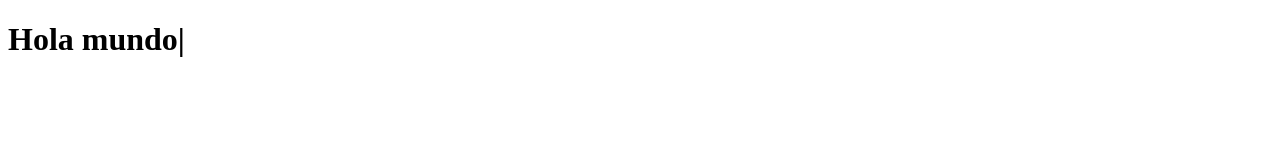
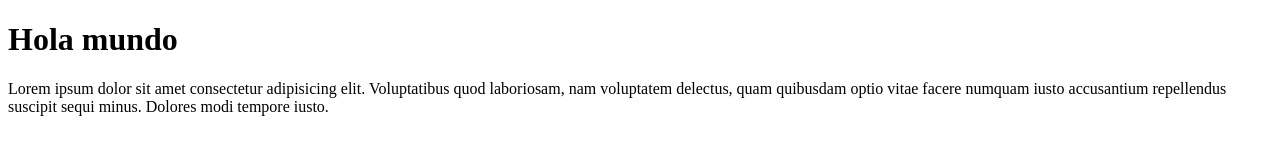
Before and after one commit to FrostedInf/FrostedInf.github.io, a plain HTML site: page index.html in a window 1280 px wide. Drawn offline with Linux system fonts and the light colour scheme.

Commit message:
feat -parrafo agregado

```diff
--- a/index.html
+++ b/index.html
@@ -7,6 +7,7 @@
     <title>Document</title>
 </head>
 <body>
-    <h1>Hola mundo|</h1>
+    <h1>Hola mundo</h1>
+    <p>Lorem ipsum dolor sit amet consectetur adipisicing elit. Voluptatibus quod laboriosam, nam voluptatem delectus, quam quibusdam optio vitae facere numquam iusto accusantium repellendus suscipit sequi minus. Dolores modi tempore iusto.</p>
 </body>
 </html>
```
